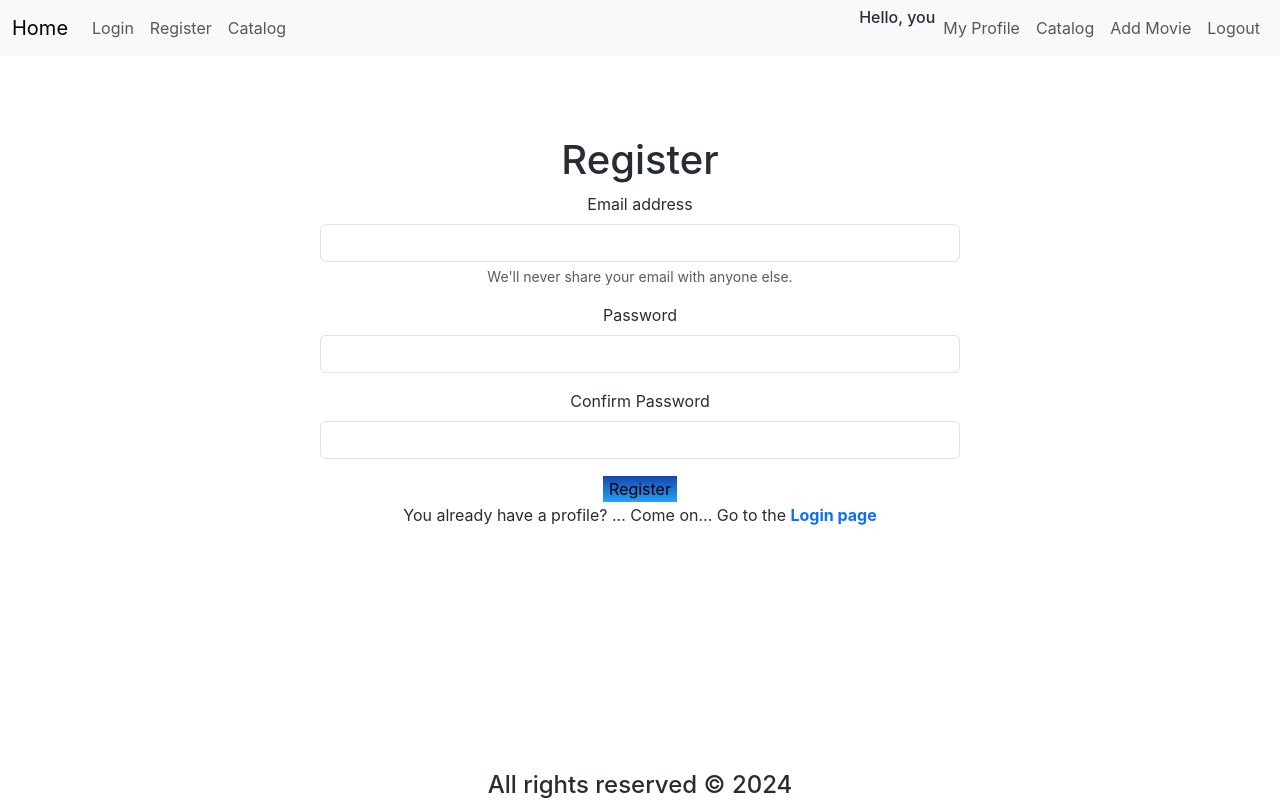
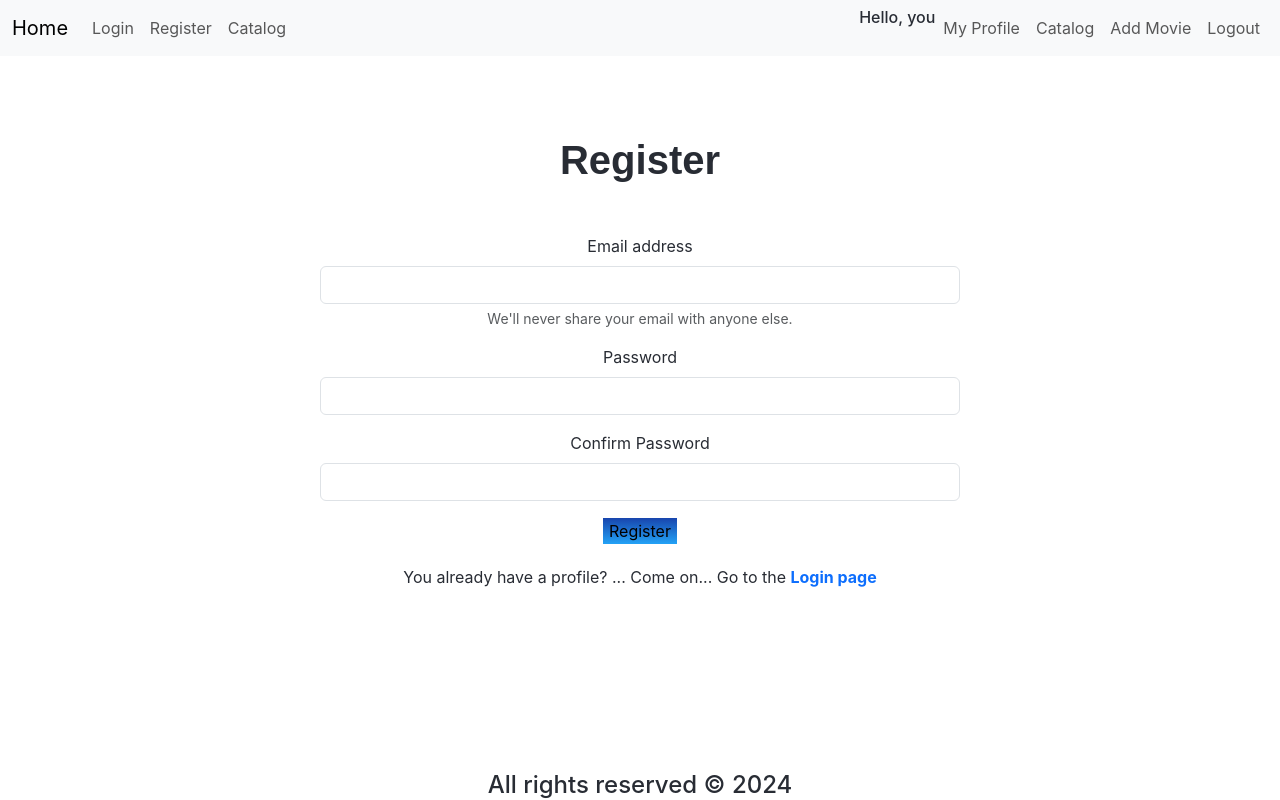
Before and after one commit to EmilPopovski24/MovieRate, a React (Create React App) app in the folder movierate/: page /register in a window 1280 px wide. Built offline with nearby package versions, Linux system fonts and the light colour scheme.

Commit message:
Update Register.css

```diff
--- a/movierate/src/components/Register/Register.css
+++ b/movierate/src/components/Register/Register.css
@@ -2,3 +2,21 @@
     width:50%;
     margin: 80px auto;
 }
+
+.register-header{
+    margin:50px;
+    font-family:Arial, Helvetica, sans-serif;
+    font-weight: bold;
+}
+
+.loginoption {
+    margin-top:20px;
+}
+
+.btn-primary {
+    text-decoration: none;
+    background: linear-gradient(
+        #1845ad,
+        #23a2f6
+    );
+}
```
